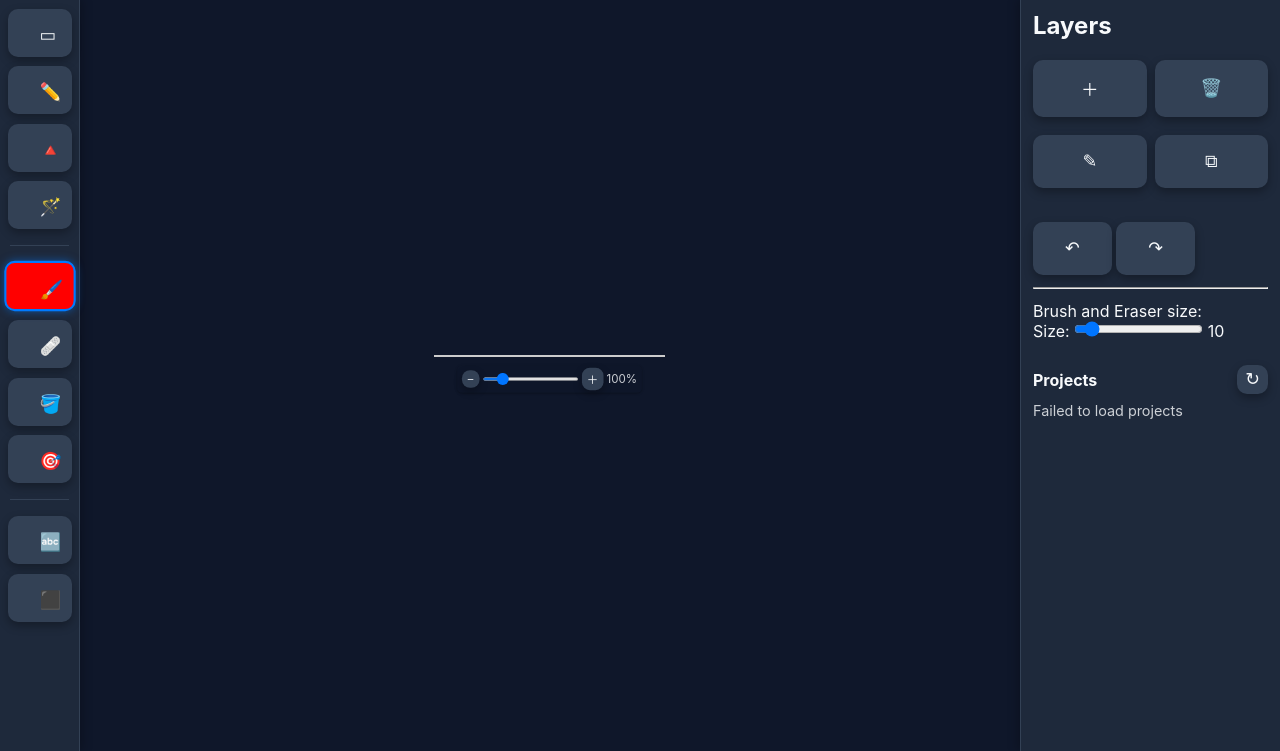
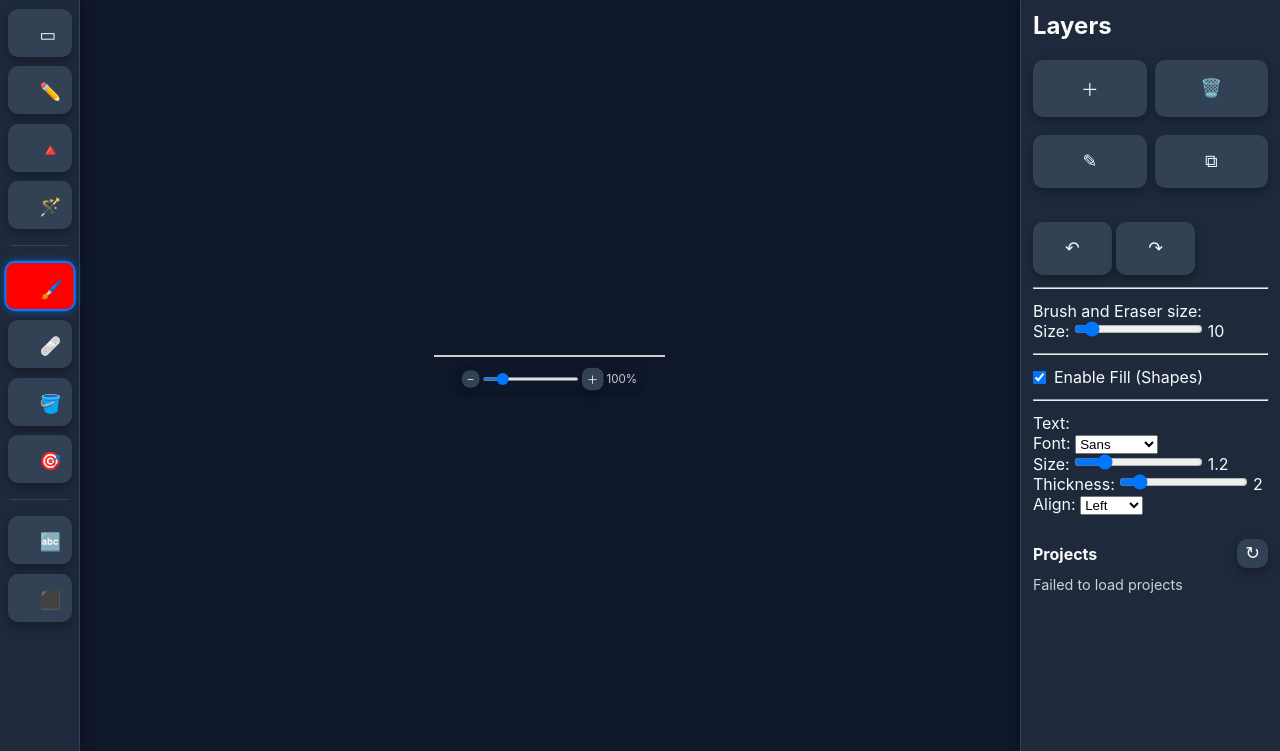
Before and after one commit to aleksanew/UIA-Lens, a Flask app: template app/templates/editor.html in a window 1280 px wide. Shown: the part 49-800 px from the top of the page. Run offline with Flask 3, Linux system fonts and the light colour scheme; the template is opened without the code that fills it, so the values that code supplies are empty; some libraries are stand-ins or nearby versions.

Commit message:
local shapes changes

```diff
--- a/app/static/js/paint.js
+++ b/app/static/js/paint.js
@@ -16,6 +16,21 @@ let state = {
   }
 };
 
+state.shape = {
+    mode: 'rect',
+    start: null,
+    points: []
+};
+
+state.text = {
+    color: '#000000',
+    size: 1.2,
+    thickness: 2,
+    font: 'sans',
+    align: 'left'
+};
+
+state.shape.fillEnabled = true;
 
 function setupCanvas() {
   const dpr = window.devicePixelRatio || 1;
@@ -61,6 +76,74 @@ function reloadImage() {
   imgEl.src = `${base}?t=${Date.now()}`;
 }
 
+function drawPreviewRect(a, b) {
+  ctx.clearRect(0,0, canvas.width, canvas.height);
+  const x0 = Math.min(a.x, b.x), y0 = Math.min(a.y, b.y);
+  const w = Math.abs(b.x - a.x), h = Math.abs(b.y - a.y);
+  ctx.save();
+  ctx.lineWidth = state.size;
+  ctx.strokeStyle = state.colors.brush;
+  if (state.shape.fillEnabled) {
+    ctx.fillStyle = state.colors.bucket;
+    ctx.fillRect(x0, y0, w, h);
+  }
+  ctx.strokeRect(x0, y0, w, h);
+  ctx.restore();
+}
+
+function drawPreviewEllipse(a, b) {
+  ctx.clearRect(0, 0, canvas.width, canvas.height);
+  const cx = (a.x + b.x) / 2, cy = (a.y + b.y) / 2;
+  const rx = Math.abs(b.x - a.x) / 2, ry = Math.abs(b.y - a.y) / 2;
+  ctx.save();
+  ctx.beginPath();
+  ctx.ellipse(cx, cy, rx, ry, 0, 0, Math.PI * 2);
+  if (state.shape.fillEnabled) {
+    ctx.fillStyle = state.colors.bucket;
+    ctx.fill();
+  }
+  ctx.lineWidth = state.size;
+  ctx.strokeStyle = state.colors.brush;
+  ctx.stroke();
+  ctx.restore();
+}
+
+function drawPreviewPolygon(points) {
+  ctx.clearRect(0, 0, canvas.width, canvas.height);
+  if (points.length < 2) return;
+  ctx.save();
+  ctx.beginPath();
+  ctx.moveTo(points[0].x, points[0].y);
+  for (let i = 1; i < points.length; i++) ctx.lineTo(points[i].x, points[i].y);
+  ctx.closePath();
+  if (state.shape.fillEnabled) {
+    ctx.fillStyle = state.colors.bucket;
+    ctx.fill();
+  }
+  ctx.lineWidth = state.size;
+  ctx.strokeStyle = state.colors.brush;
+  ctx.stroke();
+  ctx.restore();
+}
+
+function drawPreviewLine(a, b) {
+  ctx.clearRect(0, 0, canvas.width, canvas.height);
+  ctx.save();
+  ctx.beginPath();
+  ctx.moveTo(a.x, a.y);
+  ctx.lineTo(b.x, b.y);
+  ctx.lineWidth = state.size;
+  ctx.strokeStyle = state.colors.brush;
+  ctx.stroke();
+  ctx.restore();
+}
+
+function cycleShapeMode() {
+    const order = [ 'rect', 'ellipse', 'line', 'polygon'];
+    const i = order.indexOf(state.shape.mode);
+    state.shape.mode = order[(i+1) % order.length];
+}
+
 // Drawing
 function setupStroke() {
   ctx.lineCap = "round";
@@ -68,6 +151,16 @@ function setupStroke() {
   ctx.lineWidth = state.size;
   ctx.strokeStyle = state.tool === "eraser" ? "#ffffff" : state.colors[state.tool];
 }
+
+function updateShapeUI() {
+  const btn = document.querySelector('[data-tool="shapes"]');
+  if (!btn) return;
+  const mode = state.shape.mode;
+  const fill = state.shape.fillEnabled ? "Fill ON" : "Fill OFF";
+  btn.title = `Shapes: ${mode}  •  ${fill}\n(Click to select, click again to cycle)`;
+  btn.textContent = state.shape.fillEnabled ? "⬛" : "⬜";
+}
+
 
 function drawSegment(a, b) {
   setupStroke();
@@ -78,6 +171,41 @@ function drawSegment(a, b) {
 }
 
 //API Callss
+async function sendShape(payload) {
+    try {
+        const res = await fetch("/api/v1/tools/shape", {
+            method: "POST",
+            headers: { "Content-Type": "application/json" },
+            body: JSON.stringify(payload)
+        });
+        if (!res.ok) {
+            console.error("Shape failed:", await res.text());
+            return;
+        }
+    } catch (err) {
+        console.error("Shape fetch error:", err);
+    }
+    reloadImage();
+}
+
+async function sendText(payload) {
+    try {
+        const res = await fetch("/api/v1/tools/text", {
+            method: "POST",
+            headers: { "Content-Type": "application/json" },
+            body: JSON.stringify(payload)
+        });
+        if (!res.ok) {
+            console.error("Text failed:", await res.text());
+            return;
+        }
+    } catch (err) {
+        console.error("Text fetch error:", err);
+    }
+    reloadImage();
+}
+
+
 async function sendStroke() {
   if (!state.points.length) return;
 
@@ -148,26 +276,99 @@ function setActiveTool(tool) {
     colorPicker.value = state.colors[tool];
     colorPicker.click();
   }
+
+  if (tool === "textbox" && colorPicker) {
+    colorPicker.value = state.text.color;
+    colorPicker.click();
+  }
+
+
+  if (tool === "shapes") {
+    updateShapeUI();
+  }
 }
 
 // Event Listeners
 document.addEventListener("click", (e) => {
   const btn = e.target.closest("[data-tool]");
-  if (btn) setActiveTool(btn.dataset.tool);
+  if (!btn) return;
+
+  const tool = btn.dataset.tool;
+  if (tool === state.tool && tool === "shapes") {
+      cycleShapeMode();
+      updateShapeUI();
+  } else {
+      setActiveTool(tool);
+  }
 });
 
 colorPicker?.addEventListener("input", () => {
+  if (state.tool === "textbox") {
+    state.text.color = colorPicker.value;
+
+    document.querySelectorAll(`[data-tool="textbox"]`).forEach(btn => {
+      btn.style.backgroundColor = colorPicker.value;
+    });
+  } else {
     state.colors[state.tool] = colorPicker.value;
-
     document.querySelectorAll(`[data-tool="${state.tool}"]`).forEach(btn => {
       btn.style.backgroundColor = colorPicker.value;
     });
+  }
 });
+
 
 sizeSlider?.addEventListener("input", (e) => {
   state.size = Math.max(1, parseInt(e.target.value, 10) || 1);
   if (sizeValue) sizeValue.textContent = state.size;
 });
+
+const fillCheckbox = document.getElementById("shape-fill-enabled");
+if (fillCheckbox) {
+  fillCheckbox.checked = !!state.shape.fillEnabled;
+  fillCheckbox.addEventListener("change", () => {
+    state.shape.fillEnabled = fillCheckbox.checked;
+    updateShapeUI();
+  });
+}
+
+// TEXT CONTROLS
+const textFontSel = document.getElementById("text-font");
+const textSizeSlider = document.getElementById("text-size");
+const textSizeVal = document.getElementById("text-size-value");
+const textThickSlider = document.getElementById("text-thickness");
+const textThickVal = document.getElementById("text-thickness-value");
+const textAlignSel = document.getElementById("text-align");
+
+if (textFontSel) {
+  textFontSel.value = state.text.font;
+  textFontSel.addEventListener("change", () => {
+    state.text.font = textFontSel.value;
+  });
+}
+if (textSizeSlider && textSizeVal) {
+  textSizeSlider.value = state.text.size;
+  textSizeVal.textContent = state.text.size;
+  textSizeSlider.addEventListener("input", () => {
+    state.text.size = parseFloat(textSizeSlider.value) || 1.0;
+    textSizeVal.textContent = state.text.size.toFixed(1);
+  });
+}
+if (textThickSlider && textThickVal) {
+  textThickSlider.value = state.text.thickness;
+  textThickVal.textContent = state.text.thickness;
+  textThickSlider.addEventListener("input", () => {
+    state.text.thickness = Math.max(1, parseInt(textThickSlider.value, 10) || 1);
+    textThickVal.textContent = state.text.thickness;
+  });
+}
+if (textAlignSel) {
+  textAlignSel.value = state.text.align;
+  textAlignSel.addEventListener("change", () => {
+    state.text.align = textAlignSel.value;
+  });
+}
+
 
 // Canvas Events
 canvas.addEventListener("pointerdown", async (e) => {
@@ -179,6 +380,36 @@ canvas.addEventListener("pointerdown", async (e) => {
     return;
   }
 
+  if (state.tool === "textbox") {
+      const [x, y] = getCanvasXY(e);
+      const text = prompt("Enter text:");
+      if (text && text.trim().length) {
+          await sendText({
+              text,
+              origin: [x, y],
+              color: state.text.color,
+              size: state.text.size,
+              thickness: state.text.thickness,
+              font: state.text.font,
+              align: state.text.align
+          });
+      }
+      return;
+  }
+
+  if (state.tool === "shapes") {
+      const [x, y] = getCanvasXY(e);
+      if (state.shape.mode === "polygon") {
+          state.shape.points.push({ x, y });
+          drawPreviewPolygon(state.shape.points)
+      } else {
+          state.shape.start = { x, y };
+          state.drawing = true;
+          canvas.setPointerCapture(e.pointerId);
+      }
+      return;
+  }
+
   if (state.tool === "brush" || state.tool === "eraser") {
     canvas.setPointerCapture(e.pointerId);
     state.drawing = true;
@@ -187,6 +418,15 @@ canvas.addEventListener("pointerdown", async (e) => {
 });
 
 canvas.addEventListener("pointermove", (e) => {
+    if (state.tool === "shapes" && state.drawing && state.shape.start) {
+        const [x, y] = getCanvasXY(e);
+        const a = state.shape.start, b = { x, y };
+        if (state.shape.mode === "rect") drawPreviewRect(a, b);
+        if (state.shape.mode === "ellipse") drawPreviewEllipse(a, b);
+        if (state.shape.mode === "line") drawPreviewLine(a, b);
+        return;
+    }
+
     if (!state.drawing) return;
 
       const p = getCanvasXY(e);
@@ -196,6 +436,50 @@ canvas.addEventListener("pointermove", (e) => {
 });
 
 canvas.addEventListener("pointerup", async (e) => {
+  if (state.tool === "shapes") {
+    if (state.shape.mode === "polygon") {
+      // Double-click to commit polygon
+      if (e.detail === 2 && state.shape.points.length >= 3) {
+        await sendShape({
+          shape: "polygon",
+          points: state.shape.points.map(p => [p.x, p.y]),
+          fill: state.shape.fillEnabled ? state.colors.bucket : null,
+          stroke: state.colors.brush,
+          strokeWidth: state.size,
+          fillAlpha: 255,
+          strokeAlpha: 255
+        });
+        state.shape.points = [];
+        ctx.clearRect(0, 0, canvas.width, canvas.height);
+      }
+      return;
+    }
+
+    // rect / ellipse / line
+    if (state.drawing && state.shape.start) {
+      const [x, y] = getCanvasXY(e);
+      const start = [state.shape.start.x, state.shape.start.y];
+      const end   = [x, y];
+
+      await sendShape({
+        shape: state.shape.mode,
+        start,
+        end,
+        fill: state.shape.fillEnabled ? state.colors.bucket : null,
+        stroke: state.colors.brush,
+        strokeWidth: state.size,
+        fillAlpha: 255,
+        strokeAlpha: 255
+      });
+
+      state.drawing = false;
+      state.shape.start = null;
+      ctx.clearRect(0, 0, canvas.width, canvas.height);
+      try { canvas.releasePointerCapture(e.pointerId); } catch {}
+    }
+    return;
+  }
+
   if (!state.drawing) return;
 
   state.drawing = false;
@@ -213,3 +497,4 @@ canvas.addEventListener("dragstart", (e) => e.preventDefault());
 
 // Initialize brush tool as active
 setActiveTool("brush");
+updateShapeUI();
--- a/app/templates/editor.html
+++ b/app/templates/editor.html
@@ -175,6 +175,48 @@
       <input type="range" id="size-slider" min="1" max="100" value="10">
       <span id="size-value">10</span>
     </div>
+    <hr />
+    <div class="tool-settings">
+      <label style="display:flex;gap:.5rem;align-items:center;">
+        <input type="checkbox" id="shape-fill-enabled" checked />
+        Enable Fill (Shapes)
+      </label>
+    </div>
+    <hr />
+    <div class="tool-settings" id="text-settings">
+      <p>Text:</p>
+
+      <label for="text-font">Font:</label>
+      <select id="text-font">
+        <option value="sans" selected>Sans</option>
+        <option value="sans-bold">Sans Bold</option>
+        <option value="mono">Mono</option>
+        <option value="script">Script</option>
+      </select>
+
+      <br />
+
+      <label for="text-size">Size:</label>
+      <input type="range" id="text-size" min="0.5" max="4.0" step="0.1" value="1.2">
+      <span id="text-size-value">1.2</span>
+
+      <br />
+
+      <label for="text-thickness">Thickness:</label>
+      <input type="range" id="text-thickness" min="1" max="10" step="1" value="2">
+      <span id="text-thickness-value">2</span>
+
+      <br />
+
+      <label for="text-align">Align:</label>
+      <select id="text-align">
+        <option value="left" selected>Left</option>
+        <option value="center">Center</option>
+        <option value="right">Right</option>
+      </select>
+    </div>
+
+
 
     <section class="storage-projects" aria-label="Projects in storage">
       <header class="projects-header">
```
Also changed, not shown: app/routes/tools.py (+109 -1 lines), app/services/tools.py (+129 -0 lines). Lines whose indentation alone changed are shown as unchanged.
